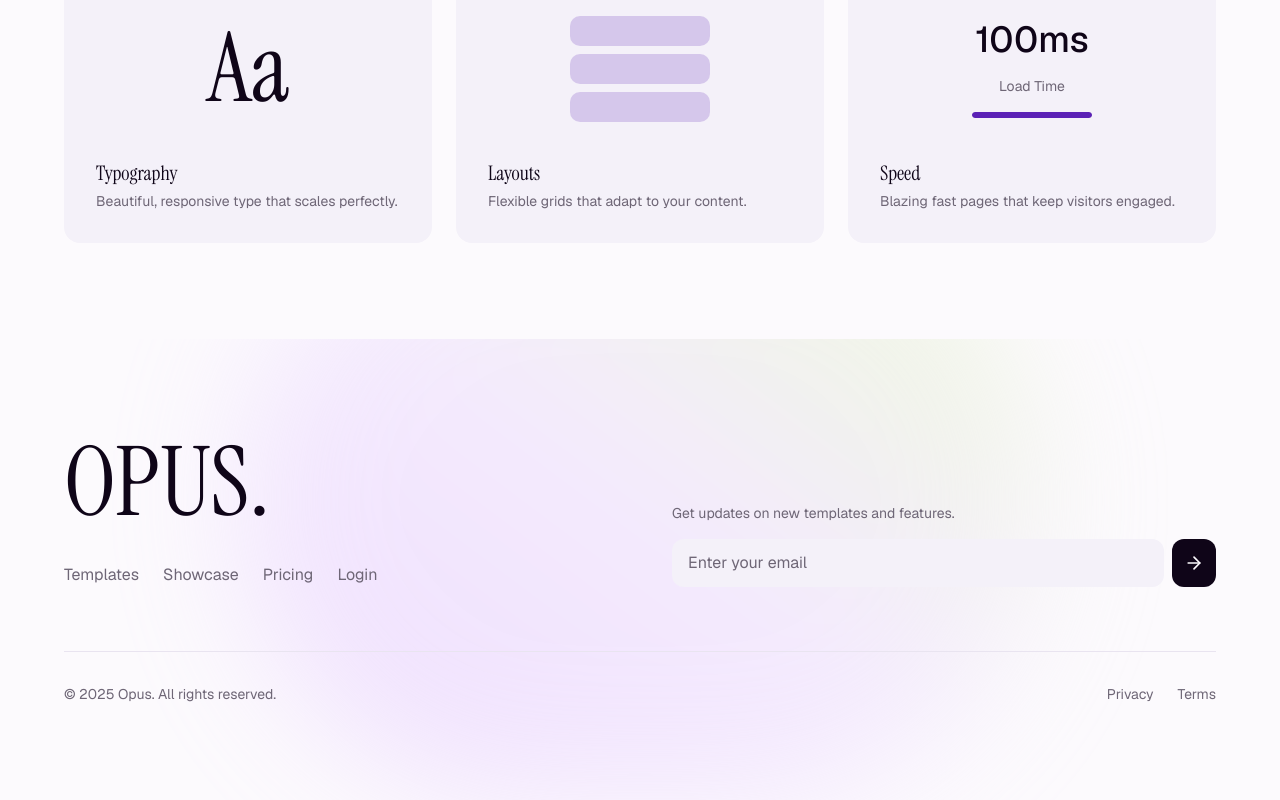
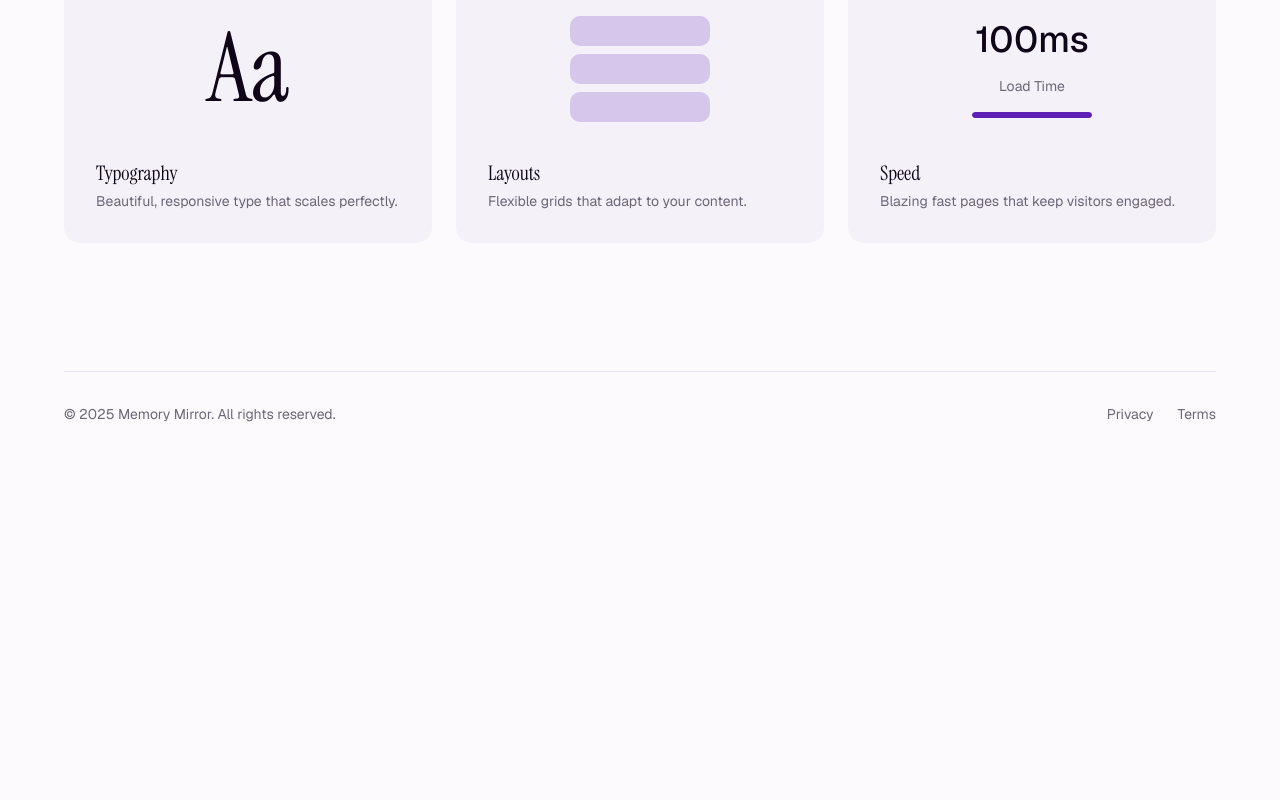
Before and after one commit to promatty/memory-mirror, a Next.js app in the folder frontend/: page / in a window 1280 px wide. Shown: the part 1625-2425 px from the top of the page. After the commit the page ends 2081 px from the top, so only its background shows below. Built offline with nearby package versions, Linux system fonts and the light colour scheme.

Commit message:
chore: shorten footer

```diff
--- a/frontend/src/components/sections/footer-section.tsx
+++ b/frontend/src/components/sections/footer-section.tsx
@@ -1,81 +1,8 @@
-"use client"
-
-import { useState } from "react"
-import { motion } from "framer-motion"
-import { ArrowRight } from "lucide-react"
-
-const footerLinks = [
-  { label: "Templates", href: "#" },
-  { label: "Showcase", href: "#" },
-  { label: "Pricing", href: "#" },
-  { label: "Login", href: "#" },
-]
-
 export function FooterSection() {
-  const [email, setEmail] = useState("")
-
   return (
-    <footer className="relative bg-background px-6 py-24 overflow-hidden">
-      {/* Gradient blob */}
-      <div className="absolute bottom-0 left-1/2 -translate-x-1/2 w-[800px] h-[600px] pointer-events-none">
-        <div className="absolute inset-0 bg-gradient-to-tr from-purple-300 via-purple-200 to-lime-200 opacity-40 blur-3xl rounded-full" />
-      </div>
-
-      <div className="relative max-w-6xl mx-auto">
-        <div className="grid grid-cols-1 md:grid-cols-2 gap-16 items-end">
-          {/* Logo and links */}
-          <div>
-            <motion.h2
-              className="text-6xl md:text-8xl font-serif text-foreground"
-              initial={{ opacity: 0, y: 30 }}
-              whileInView={{ opacity: 1, y: 0 }}
-              viewport={{ once: true }}
-            >
-              OPUS.
-            </motion.h2>
-
-            <nav className="flex flex-wrap gap-6 mt-8">
-              {footerLinks.map((link, i) => (
-                <motion.a
-                  key={i}
-                  href={link.href}
-                  className="text-muted-foreground hover:text-foreground transition-colors"
-                  initial={{ opacity: 0, y: 20 }}
-                  whileInView={{ opacity: 1, y: 0 }}
-                  viewport={{ once: true }}
-                  transition={{ delay: i * 0.05 }}
-                  data-clickable
-                >
-                  {link.label}
-                </motion.a>
-              ))}
-            </nav>
-          </div>
-
-          {/* Email signup */}
-          <motion.div initial={{ opacity: 0, y: 30 }} whileInView={{ opacity: 1, y: 0 }} viewport={{ once: true }}>
-            <p className="text-muted-foreground text-sm mb-4">Get updates on new templates and features.</p>
-            <form onSubmit={(e) => e.preventDefault()} className="flex gap-2">
-              <input
-                type="email"
-                value={email}
-                onChange={(e) => setEmail(e.target.value)}
-                placeholder="Enter your email"
-                className="flex-1 bg-secondary border-0 rounded-lg px-4 py-3 text-foreground placeholder:text-muted-foreground focus:outline-none focus:ring-2 focus:ring-primary"
-              />
-              <button
-                type="submit"
-                className="bg-foreground text-background p-3 rounded-lg hover:bg-foreground/90 transition-colors"
-                data-clickable
-              >
-                <ArrowRight className="w-5 h-5" />
-              </button>
-            </form>
-          </motion.div>
-        </div>
-
-        <div className="mt-16 pt-8 border-t border-border flex flex-col md:flex-row justify-between items-center gap-4">
-          <p className="text-muted-foreground text-sm">© 2025 Opus. All rights reserved.</p>
+    <footer className="bg-background px-6 py-8">
+      <div className="max-w-6xl mx-auto flex flex-col md:flex-row justify-between items-center gap-4 border-t border-border pt-8">
+        <p className="text-muted-foreground text-sm">© 2025 Memory Mirror. All rights reserved.</p>
         <div className="flex gap-6">
           <a href="#" className="text-muted-foreground hover:text-foreground text-sm" data-clickable>
             Privacy
@@ -85,7 +12,6 @@ export function FooterSection() {
           </a>
         </div>
       </div>
-      </div>
     </footer>
   )
 }
```
Lines whose indentation alone changed are shown as unchanged.
